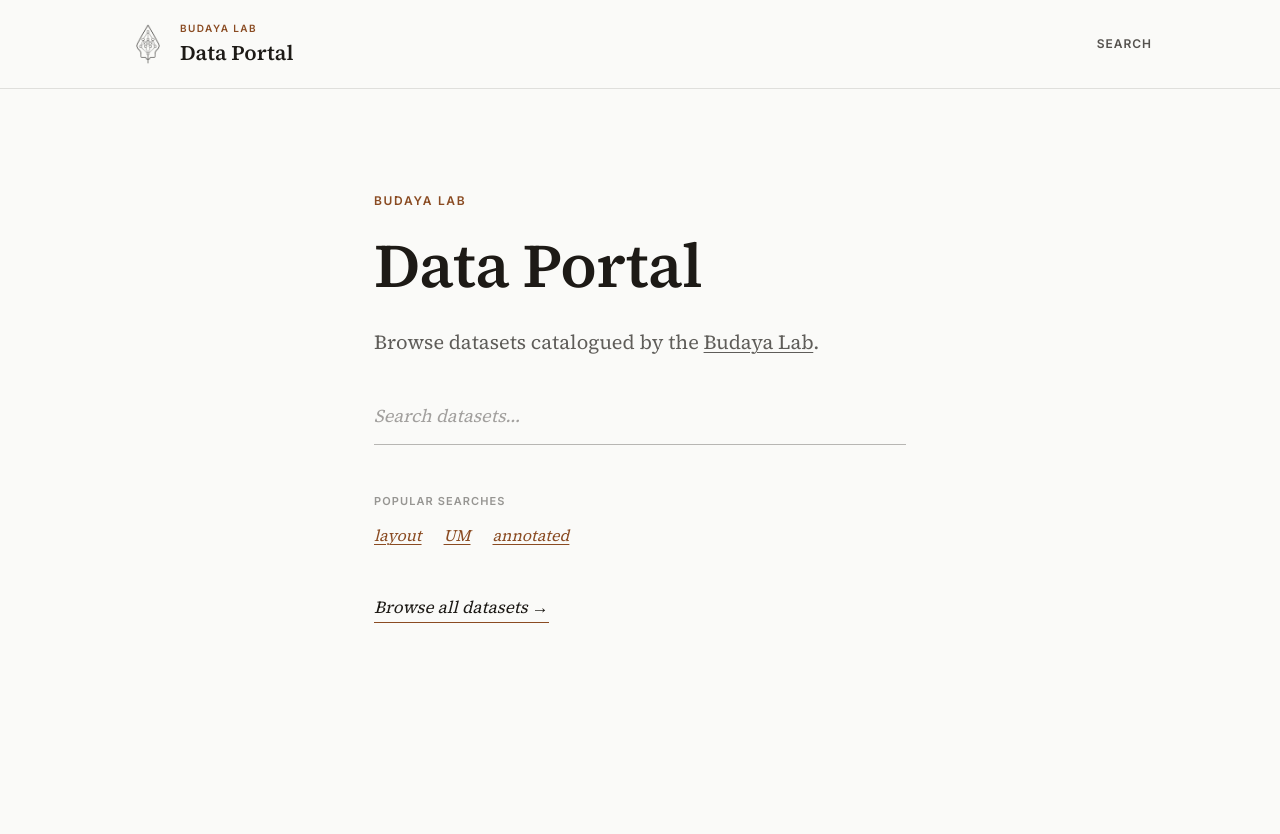
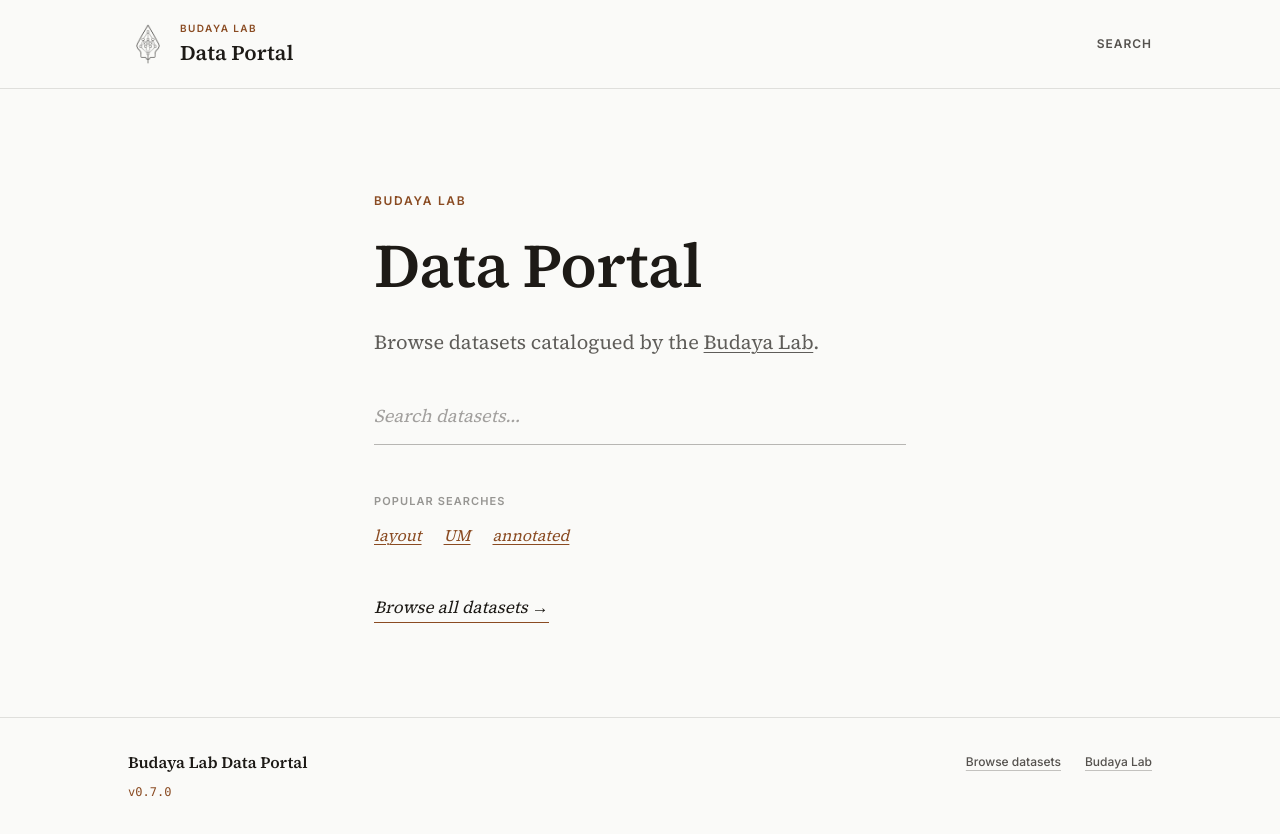
Before and after one commit to budaya-lab/data-portal, a Next.js app: page / in a window 1280 px wide. Before the commit the page ends 800 px from the top, so only its background shows below. Built offline with nearby package versions, Linux system fonts and the light colour scheme.

Commit message:
feat: add footer

```diff
--- /dev/null
+++ b/components/Footer.tsx
@@ -0,0 +1,41 @@
+import Link from "next/link";
+import { version } from "../package.json";
+
+export default function Footer() {
+  return (
+    <footer className="shrink-0 border-t border-ink/[0.12] bg-cream">
+      <div className="mx-auto flex max-w-6xl flex-col gap-6 px-6 py-8 sm:flex-row sm:items-start sm:justify-between sm:gap-10 sm:px-16">
+        <div>
+          <Link
+            href="/"
+            className="font-serif font-semibold text-ink no-underline hover:text-accent focus-visible:outline focus-visible:outline-2 focus-visible:outline-offset-4 focus-visible:outline-accent"
+          >
+            Budaya Lab Data Portal
+          </Link>
+          <p className="mt-2 max-w-sm font-sans text-xs leading-relaxed text-ink/65">
+            <code className="tabular-nums text-accent">v{version}</code>
+          </p>
+        </div>
+        <div className="flex flex-col gap-4 sm:items-end">
+          <nav
+            aria-label="Footer"
+            className="flex flex-wrap gap-x-6 gap-y-2 font-sans text-xs font-medium text-ink/75"
+          >
+            <Link
+              href="/search"
+              className="py-1 underline decoration-ink/25 underline-offset-4 hover:text-accent focus-visible:outline focus-visible:outline-2 focus-visible:outline-offset-4 focus-visible:outline-accent"
+            >
+              Browse datasets
+            </Link>
+            <Link
+              href="https://budaya-lab.org/"
+              className="py-1 underline decoration-ink/25 underline-offset-4 hover:text-accent focus-visible:outline focus-visible:outline-2 focus-visible:outline-offset-4 focus-visible:outline-accent"
+            >
+              Budaya Lab
+            </Link>
+          </nav>
+        </div>
+      </div>
+    </footer>
+  );
+}
--- a/pages/_app.tsx
+++ b/pages/_app.tsx
@@ -1,13 +1,16 @@
 import type { AppProps } from "next/app";
+import Footer from "../components/Footer";
 import Navbar from "../components/Navbar";
 import "../styles/globals.css";
 
 export default function App({ Component, pageProps }: AppProps) {
-  // Navbar renders on every page (home, search, and each dataset showcase).
   return (
-    <>
+    <div className="flex min-h-screen flex-col">
       <Navbar />
-      <Component {...pageProps} />
-    </>
+      <div className="flex-1">
+        <Component {...pageProps} />
+      </div>
+      <Footer />
+    </div>
   );
 }
--- a/pages/index.tsx
+++ b/pages/index.tsx
@@ -42,7 +42,7 @@ export default function Home({ suggested }: { suggested: string[] }) {
         <p className="mb-11 max-w-[520px] font-serif text-xl leading-[1.55] text-ink/70">
           Browse datasets catalogued by the{" "}
           <Link
-            className="underline decoration-1 underline-offset-[3px] hover:text-ink"
+            className="underline decoration-1 underline-offset-[3px] hover:text-accent"
             href="https://budaya-lab.org/"
           >
             Budaya Lab
```
Also changed, not shown: 1 other file (tests, documents, lock files or other folders).
